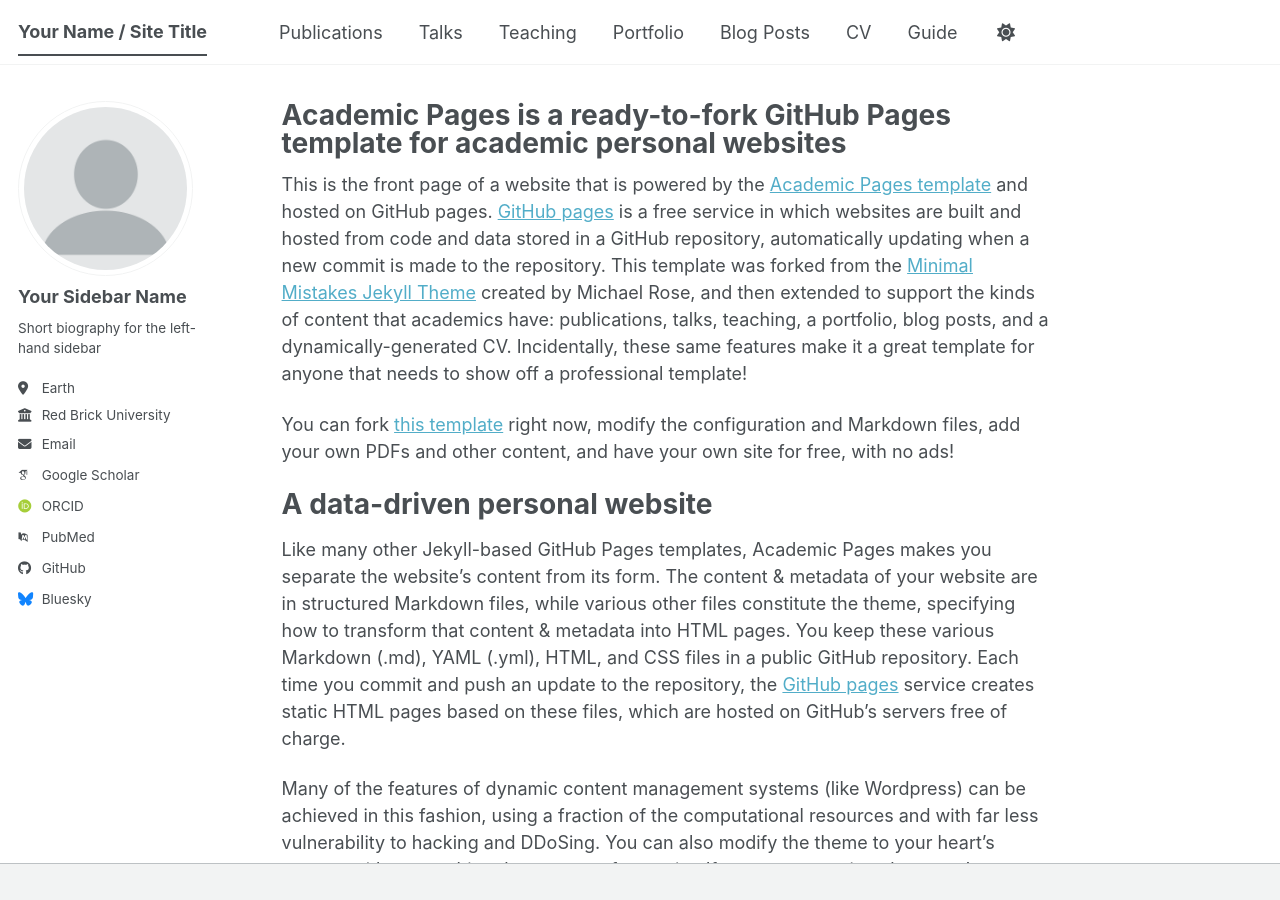
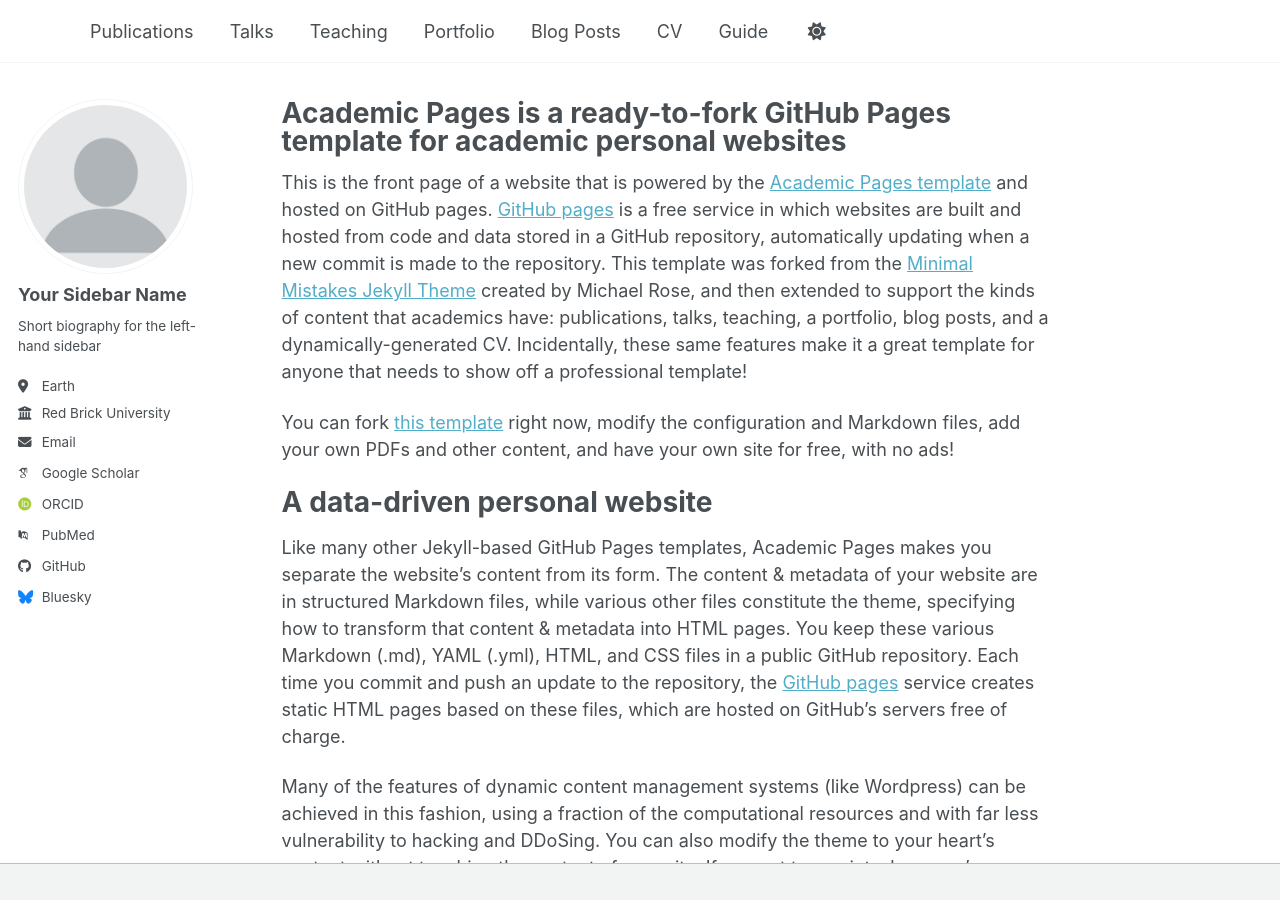
Before and after one commit to syahidizzulhaq/syahidizzulhaq.github.io, a Jekyll site: the page built from _pages/about.md, in a window 1280 px wide and 900 px high. Built offline with Jekyll 4.4.1, drawn with Linux system fonts in a browser that asks for light colours; some web fonts are replaced; a script bundle is joined from its source files by our own code; library files that are not in the unit come from our copies.

Commit message:
Update _config.yml

```diff
--- a/_config.yml
+++ b/_config.yml
@@ -9,11 +9,11 @@
 # Basic Site Settings
 locale                   : "en-US"
 site_theme               : "default" # The available themes options are "default", "air", "sunrise", "mint", "dirt" and "contrast"
-title                    : "Your Name / Site Title"
+title                    : ""
 title_separator          : "-"
-name                     : &name "Your Name"
+name                     : &name "Syahid Izzulhaq"
 description              : &description "Your Name's academic portfolio"   # Update this with a general description of your site, this is the default if not overridden by a page
-url                      : https://academicpages.github.io # The base hostname & protocol for your site e.g. "https://[your GitHub username].github.io",
+url                      : https://syahidizzulhaq.github.io # The base hostname & protocol for your site e.g. "https://[your GitHub username].github.io",
                                                            # or if you already have some other page hosted on Github then use "https://[your GitHub username].github.io/[Your Repo Name]"
 baseurl                  : "" # the subpath of your site, e.g. "/blog"
 repository               : "academicpages/academicpages.github.io"
```
